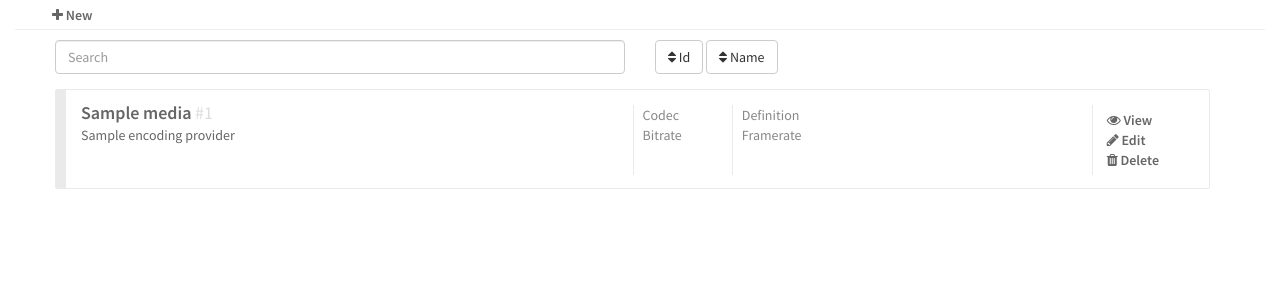
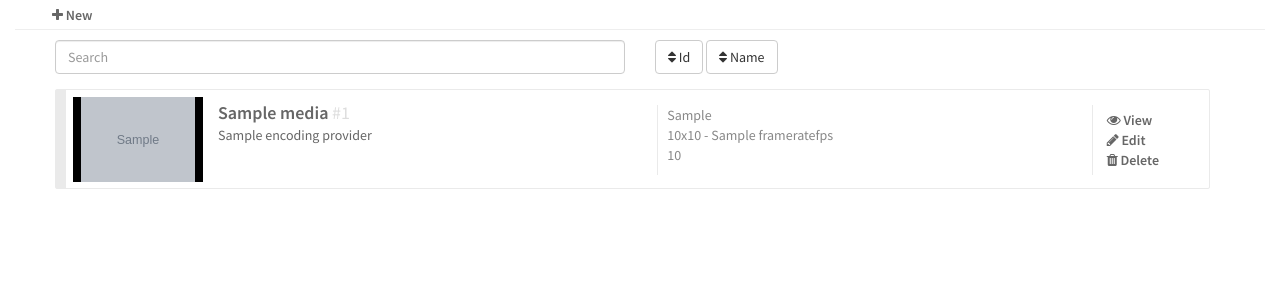
Before and after one commit to encoding-ninja/pixelwalker, a Django app: template pixelwalker/engine/webgui/templates/media/list.html in a window 1280 px wide. Shown: the part 50-350 px from the top of the page. Run offline with Django 3.2, Linux system fonts and the light colour scheme; the template is opened without the code that fills it: most values are stand-ins (such as "Sample title", 1, 10 or a date in 2020); grey boxes marked "Sample" are stand-in pictures; some libraries are stand-ins or nearby versions.

Commit message:
UI Improvments

```diff
--- a/pixelwalker/engine/webgui/static/css/base.css
+++ b/pixelwalker/engine/webgui/static/css/base.css
@@ -176,7 +176,7 @@ ul.list li.item div.general{
 	display:block;
 	height:80px;
 	margin-top:-5px;
-	width:50%;
+	width:40%;
 	float:left;
 	overflow:hidden;
 }
@@ -231,3 +231,22 @@ ul.list li.item ul.infos li{
 	padding:none;
 	float:none;
 }
+ul.list li.item div.thumb{
+	float:left;
+	padding-left:0px;
+	margin-left:2px;
+	margin-top:-8px;
+	height:85px;
+	width:130px;
+	overflow:hidden;
+	margin-right:5px;
+	background:#000;
+	text-align: center;
+}
+ul.list li.item div.thumb img{
+	height:100%;
+	opacity: 0.9;
+}
+ul.list li.item:hover div.thumb img{
+	opacity: 1;
+}
--- a/pixelwalker/engine/webgui/templates/assessment/list.html
+++ b/pixelwalker/engine/webgui/templates/assessment/list.html
@@ -37,6 +37,12 @@
     <ul class="list col-xs-12">
     {% for assessment in assessment_list %}
         <li class='item'>
+                {% if assessment.reference_media.get_thumbnail_url %}
+                <div class='thumb'>
+                    <img src="{{ assessment.reference_media.get_thumbnail_url }}">
+                </div>
+                {% endif %}
+
                 <div class='general'>
                     <a href="{% url 'webgui_assessment-read' assessment.id %}" class="name"><b>{{ assessment.name }}</b> <span class='id'>#{{ assessment.id }}</span></a>
                     <p class='desc'>{{ assessment.description }}</p>
--- a/pixelwalker/engine/webgui/templates/media/list.html
+++ b/pixelwalker/engine/webgui/templates/media/list.html
@@ -36,6 +36,12 @@
     <ul class="list col-xs-12">
     {% for media in media_list %}
         <li class='item'>
+                {% if media.get_thumbnail_url %}
+                <div class='thumb'>
+                    <img src="{{ media.get_thumbnail_url }}">
+                </div>
+                {% endif %}
+
                 <div class='general'>
                     <a href="{% url 'webgui_media-read' media.id %}" class="name"><b>{{ media.name }}</b> <span class='id'>#{{ media.id }}</span></a>
                     {% if media.encoding_provider %}
@@ -44,13 +50,9 @@
                 </div>
 
                 <ul class='infos'>
-                    <li>Codec</li>
-                    <li>Bitrate</li>
-                </ul>
-
-                <ul class='infos'>
-                    <li>Definition</li>
-                    <li>Framerate</li>
+                    {% if media.video_codec %}<li>{{ media.video_codec }}</li>{% endif %}
+                    {% if media.width %}<li>{{ media.width }}x{{ media.height }}{% if media.framerate %} - {{ media.framerate }}fps{% endif %}</li>{% endif %}
+                    {% if media.average_bitrate %}<li>{{ media.average_bitrate }}</li>{% endif %}
                 </ul>
 
                 <ul class='actions'>
```
Also changed, not shown: pixelwalker/engine/api/v1/endpoints.py (+12 -0 lines), pixelwalker/engine/models.py (+9 -0 lines).
